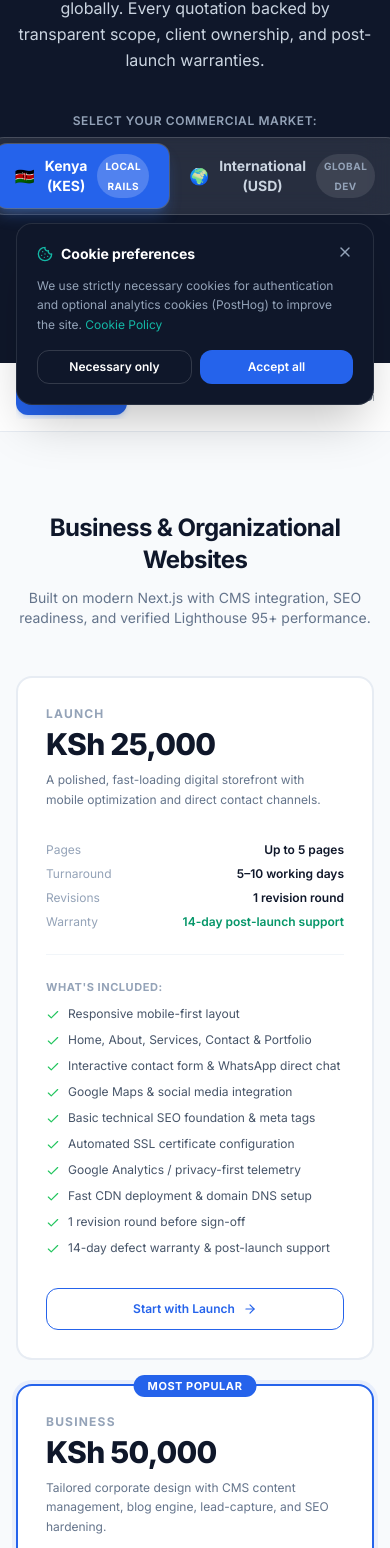
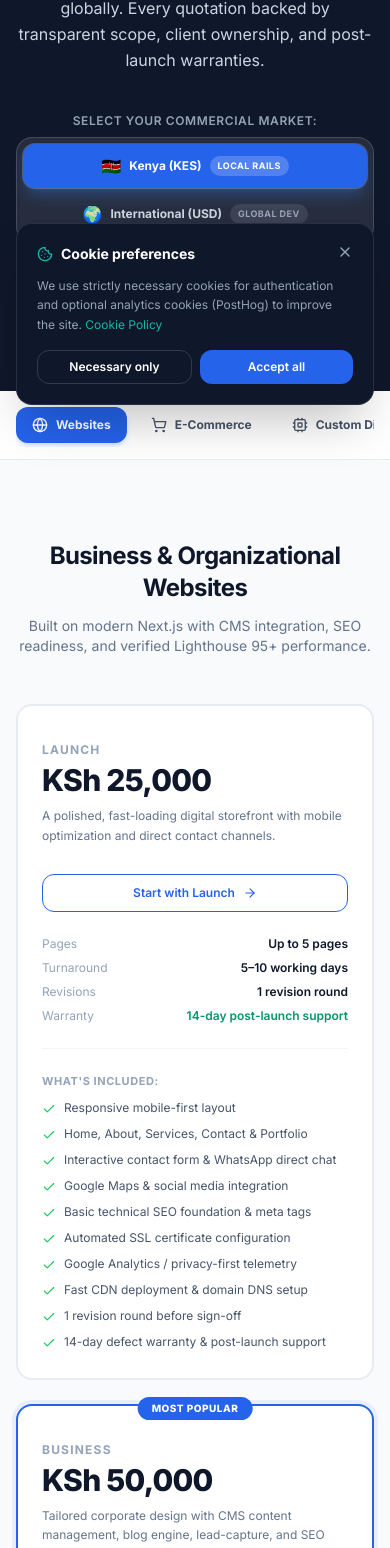
Before and after one commit to bazionwebs/bazionweb, a Next.js app in the folder apps/web/: page /pricing in a window 390 px wide. Shown: the part 423-1971 px from the top of the page. Built offline with nearby package versions, Linux system fonts and the light colour scheme.

Commit message:
fix(pricing): fix dark heading font, badge wrapping/overlaps, and reposition CTA button above specs

```diff
--- a/apps/web/src/components/pricing/AddonPriceCard.tsx
+++ b/apps/web/src/components/pricing/AddonPriceCard.tsx
@@ -95,7 +95,7 @@ export default function AddonPriceCard({ market }: AddonPriceCardProps) {
                 No Contract Needed
               </span>
             </div>
-            <h4 className="text-lg md:text-xl font-bold">
+            <h4 className="text-lg md:text-xl font-bold text-white">
               Pay-As-You-Go Engineering & Tech Support
             </h4>
             <p className="text-xs md:text-sm text-slate-300 max-w-xl mt-1">
@@ -104,14 +104,14 @@ export default function AddonPriceCard({ market }: AddonPriceCardProps) {
           </div>
         </div>
 
-        <div className="text-center md:text-right shrink-0">
+        <div className="text-center md:text-right shrink-0 w-full md:w-auto">
           <div className="text-2xl md:text-3xl font-extrabold text-white">
             {HOURLY_SUPPORT_RATES[market]}
           </div>
           <p className="text-[11px] text-slate-400 mb-3">Billed per engineer hour with live time logs</p>
           <Link
             href={`/contact?service=hourly-support&market=${market}`}
-            className="btn-primary text-xs px-5 py-2.5"
+            className="btn-primary text-xs px-5 py-2.5 w-full md:w-auto justify-center"
           >
             Request Support Hours
           </Link>
--- a/apps/web/src/components/pricing/PricingPrinciplesSection.tsx
+++ b/apps/web/src/components/pricing/PricingPrinciplesSection.tsx
@@ -60,12 +60,12 @@ export default function PricingPrinciplesSection() {
                 Every website build includes an ironclad warranty covering defect fixes and launch stability.
               </p>
             </div>
-            <span className="text-xs font-bold bg-[#2563EB] text-white px-3 py-1.5 rounded-full">
+            <span className="self-start md:self-auto text-xs font-bold bg-[#2563EB] text-white px-3 py-1.5 rounded-full">
               Zero Billable Extras During Window
             </span>
           </div>
 
-          <div className="grid grid-cols-2 sm:grid-cols-4 gap-4">
+          <div className="grid grid-cols-1 xs:grid-cols-2 sm:grid-cols-4 gap-3 sm:gap-4">
             {[
               { tier: 'Launch', days: '14 Days Free Support', for: 'Startups & Brochure Sites' },
               { tier: 'Business', days: '30 Days Free Support', for: 'SMEs & Organizations' },
--- a/apps/web/src/components/pricing/PricingView.tsx
+++ b/apps/web/src/components/pricing/PricingView.tsx
@@ -111,15 +111,15 @@ export default function PricingView() {
                   return (
                     <div
                       key={pkg.id}
-                      className={`relative bg-white rounded-2xl border-2 p-7 flex flex-col transition-all hover:shadow-xl ${
+                      className={`relative bg-white rounded-2xl border-2 pt-9 pb-7 px-6 flex flex-col transition-all hover:shadow-xl ${
                         pkg.popular
                           ? 'border-[#2563EB] shadow-[0_0_0_4px_rgba(37,99,235,0.08)]'
                           : 'border-slate-200/80 hover:border-slate-300'
                       }`}
                     >
                       {pkg.badge && (
-                        <div className="absolute -top-3.5 left-1/2 -translate-x-1/2">
-                          <span className={`text-[11px] font-bold px-3.5 py-1 rounded-full uppercase tracking-wider ${
+                        <div className="absolute -top-3 left-1/2 -translate-x-1/2 whitespace-nowrap z-10">
+                          <span className={`inline-block whitespace-nowrap text-[10px] font-extrabold px-3.5 py-1 rounded-full uppercase tracking-wider shadow-xs ${
                             pkg.popular ? 'bg-[#2563EB] text-white' : 'bg-[#0F172A] text-white'
                           }`}>
                             {pkg.badge}
@@ -127,7 +127,7 @@ export default function PricingView() {
                         </div>
                       )}
 
-                      <div className="mb-6">
+                      <div className="mb-5">
                         <div className="text-xs font-bold text-slate-400 uppercase tracking-widest mb-1">
                           {pkg.name}
                         </div>
@@ -137,6 +137,17 @@ export default function PricingView() {
                         <p className="text-xs text-slate-500 leading-relaxed min-h-[3rem]">
                           {pkg.description}
                         </p>
+                      </div>
+
+                      {/* Primary Action Button (Positioned above pages line) */}
+                      <div className="mb-6">
+                        <Link
+                          href={`${pkg.ctaHref}&market=${market}`}
+                          className={pkg.popular ? 'btn-primary w-full justify-center text-xs py-2.5 shadow-sm' : 'btn-secondary w-full justify-center text-xs py-2.5'}
+                        >
+                          {pkg.ctaText}
+                          <ArrowRight className="w-3.5 h-3.5" />
+                        </Link>
                       </div>
 
                       {/* Scope parameters */}
@@ -160,7 +171,7 @@ export default function PricingView() {
                       </div>
 
                       {/* Deliverables list */}
-                      <div className="space-y-2.5 mb-8 flex-1">
+                      <div className="space-y-2.5 flex-1">
                         <div className="text-[11px] font-bold uppercase tracking-wider text-slate-400 mb-2">
                           What&apos;s Included:
                         </div>
@@ -170,16 +181,6 @@ export default function PricingView() {
                             <span>{item}</span>
                           </div>
                         ))}
-                      </div>
-
-                      <div className="mt-auto">
-                        <Link
-                          href={`${pkg.ctaHref}&market=${market}`}
-                          className={pkg.popular ? 'btn-primary w-full justify-center text-xs' : 'btn-secondary w-full justify-center text-xs'}
-                        >
-                          {pkg.ctaText}
-                          <ArrowRight className="w-3.5 h-3.5" />
-                        </Link>
                       </div>
                     </div>
                   );
@@ -206,15 +207,15 @@ export default function PricingView() {
                   return (
                     <div
                       key={pkg.id}
-                      className={`relative bg-white rounded-2xl border-2 p-8 flex flex-col transition-all hover:shadow-xl ${
+                      className={`relative bg-white rounded-2xl border-2 pt-9 pb-7 px-6 sm:px-8 flex flex-col transition-all hover:shadow-xl ${
                         pkg.popular
                           ? 'border-[#2563EB] shadow-[0_0_0_4px_rgba(37,99,235,0.08)]'
                           : 'border-slate-200/80 hover:border-slate-300'
                       }`}
                     >
                       {pkg.badge && (
-                        <div className="absolute -top-3.5 left-1/2 -translate-x-1/2">
-                          <span className={`text-[11px] font-bold px-3.5 py-1 rounded-full uppercase tracking-wider ${
+                        <div className="absolute -top-3 left-1/2 -translate-x-1/2 whitespace-nowrap z-10">
+                          <span className={`inline-block whitespace-nowrap text-[10px] font-extrabold px-3.5 py-1 rounded-full uppercase tracking-wider shadow-xs ${
                             pkg.popular ? 'bg-[#2563EB] text-white' : 'bg-[#0F172A] text-white'
                           }`}>
                             {pkg.badge}
@@ -222,16 +223,27 @@ export default function PricingView() {
                         </div>
                       )}
 
-                      <div className="mb-6">
+                      <div className="mb-5">
                         <div className="text-xs font-bold text-slate-400 uppercase tracking-widest mb-1">
                           {pkg.name}
                         </div>
                         <div className="text-3xl font-black text-[#0F172A] mb-2 tracking-tight">
                           {price}
                         </div>
-                        <p className="text-xs text-slate-500 leading-relaxed">
+                        <p className="text-xs text-slate-500 leading-relaxed min-h-[2.5rem]">
                           {pkg.description}
                         </p>
+                      </div>
+
+                      {/* Primary Action Button (Positioned above scale line) */}
+                      <div className="mb-6">
+                        <Link
+                          href={`${pkg.ctaHref}&market=${market}`}
+                          className={pkg.popular ? 'btn-primary w-full justify-center text-xs py-2.5 shadow-sm' : 'btn-secondary w-full justify-center text-xs py-2.5'}
+                        >
+                          {pkg.ctaText}
+                          <ArrowRight className="w-3.5 h-3.5" />
+                        </Link>
                       </div>
 
                       <div className="space-y-2 mb-6 pb-6 border-b border-slate-100 text-xs">
@@ -245,7 +257,7 @@ export default function PricingView() {
                         </div>
                       </div>
 
-                      <div className="space-y-2.5 mb-8 flex-1">
+                      <div className="space-y-2.5 flex-1">
                         <div className="text-[11px] font-bold uppercase tracking-wider text-slate-400 mb-2">
                           E-Commerce Features:
                         </div>
@@ -255,16 +267,6 @@ export default function PricingView() {
                             <span>{feature}</span>
                           </div>
                         ))}
-                      </div>
-
-                      <div className="mt-auto">
-                        <Link
-                          href={`${pkg.ctaHref}&market=${market}`}
-                          className={pkg.popular ? 'btn-primary w-full justify-center text-xs' : 'btn-secondary w-full justify-center text-xs'}
-                        >
-                          {pkg.ctaText}
-                          <ArrowRight className="w-3.5 h-3.5" />
-                        </Link>
                       </div>
                     </div>
                   );
@@ -286,19 +288,19 @@ export default function PricingView() {
               </div>
 
               {/* Discovery callout banner */}
-              <div className="bg-gradient-to-r from-blue-900 via-slate-900 to-[#0F172A] text-white rounded-2xl p-8 border border-blue-800/40">
+              <div className="bg-gradient-to-r from-blue-900 via-slate-900 to-[#0F172A] text-white rounded-2xl p-6 sm:p-8 border border-blue-800/40">
                 <div className="flex flex-col md:flex-row items-start md:items-center justify-between gap-6">
                   <div className="max-w-2xl">
                     <span className="text-xs font-bold uppercase tracking-widest text-[#14B8A6] mb-2 block">
                       Phase 01 — Mandatory Discovery & Specification
                     </span>
-                    <h3 className="text-2xl font-extrabold mb-2">
+                    <h3 className="text-2xl sm:text-3xl font-extrabold text-white mb-2">
                       Discovery & Technical Blueprint
                     </h3>
                     <p className="text-xs md:text-sm text-slate-300 leading-relaxed mb-4">
                       Every custom web system begins with a formal discovery phase: user roles, workflows, database architecture, security requirements, and a binding milestone roadmap.
                     </p>
-                    <div className="flex items-center gap-4 text-xs font-semibold text-blue-200">
+                    <div className="flex flex-wrap items-center gap-3 sm:gap-4 text-xs font-semibold text-blue-200">
                       <span>✓ Requirements Document</span>
                       <span>✓ Wireframe Mockups</span>
                       <span>✓ Database Entity Models</span>
@@ -396,13 +398,12 @@ export default function PricingView() {
                     return (
                       <div
                         key={plan.id}
-                        className={`bg-white rounded-2xl border-2 p-6 flex flex-col justify-between ${
+                        className={`bg-white rounded-2xl border-2 p-6 flex flex-col ${
                           plan.popular ? 'border-[#2563EB] shadow-md' : 'border-slate-200/80'
                         }`}
                       >
-                        <div>
                         {plan.badge && (
-                            <span className="inline-block text-[10px] font-bold px-2.5 py-0.5 rounded-full bg-blue-100 text-[#2563EB] mb-2">
+                          <span className="inline-block self-start text-[10px] font-bold px-2.5 py-0.5 rounded-full bg-blue-100 text-[#2563EB] mb-2">
                             {plan.badge}
                           </span>
                         )}
@@ -412,7 +413,16 @@ export default function PricingView() {
                           {plan.description}
                         </p>
 
-                          <div className="space-y-2 mb-6 border-t border-slate-100 pt-4">
+                        <div className="mb-6">
+                          <Link
+                            href={`${plan.ctaHref}&market=${market}`}
+                            className={plan.popular ? 'btn-primary w-full justify-center text-xs py-2.5' : 'btn-secondary w-full justify-center text-xs py-2.5'}
+                          >
+                            Select Hosting
+                          </Link>
+                        </div>
+
+                        <div className="space-y-2 border-t border-slate-100 pt-4 flex-1">
                           {plan.features.map((feat, i) => (
                             <div key={i} className="flex items-start gap-2 text-xs text-slate-600">
                               <Check className="w-3.5 h-3.5 text-[#22C55E] shrink-0 mt-0.5" />
@@ -420,14 +430,6 @@ export default function PricingView() {
                             </div>
                           ))}
                         </div>
-                        </div>
-
-                        <Link
-                          href={`${plan.ctaHref}&market=${market}`}
-                          className={plan.popular ? 'btn-primary w-full justify-center text-xs' : 'btn-secondary w-full justify-center text-xs'}
-                        >
-                          Select Hosting
-                        </Link>
                       </div>
                     );
                   })}
@@ -454,13 +456,12 @@ export default function PricingView() {
                     return (
                       <div
                         key={care.id}
-                        className={`bg-white rounded-2xl border-2 p-6 flex flex-col justify-between ${
+                        className={`bg-white rounded-2xl border-2 p-6 flex flex-col ${
                           care.popular ? 'border-[#2563EB] shadow-md' : 'border-slate-200/80'
                         }`}
                       >
-                        <div>
                         {care.badge && (
-                            <span className="inline-block text-[10px] font-bold px-2.5 py-0.5 rounded-full bg-blue-100 text-[#2563EB] mb-2">
+                          <span className="inline-block self-start text-[10px] font-bold px-2.5 py-0.5 rounded-full bg-blue-100 text-[#2563EB] mb-2">
                             {care.badge}
                           </span>
                         )}
@@ -471,7 +472,16 @@ export default function PricingView() {
                           {care.description}
                         </p>
 
-                          <div className="space-y-2 mb-6 border-t border-slate-100 pt-4">
+                        <div className="mb-6">
+                          <Link
+                            href={`${care.ctaHref}&market=${market}`}
+                            className={care.popular ? 'btn-primary w-full justify-center text-xs py-2.5' : 'btn-secondary w-full justify-center text-xs py-2.5'}
+                          >
+                            Subscribe to Care
+                          </Link>
+                        </div>
+
+                        <div className="space-y-2 border-t border-slate-100 pt-4 flex-1">
                           {care.features.map((feat, i) => (
                             <div key={i} className="flex items-start gap-2 text-xs text-slate-600">
                               <Check className="w-3.5 h-3.5 text-[#22C55E] shrink-0 mt-0.5" />
@@ -479,14 +489,6 @@ export default function PricingView() {
                             </div>
                           ))}
                         </div>
-                        </div>
-
-                        <Link
-                          href={`${care.ctaHref}&market=${market}`}
-                          className={care.popular ? 'btn-primary w-full justify-center text-xs' : 'btn-secondary w-full justify-center text-xs'}
-                        >
-                          Subscribe to Care
-                        </Link>
                       </div>
                     );
                   })}
--- a/apps/web/src/components/ui/MarketToggle.tsx
+++ b/apps/web/src/components/ui/MarketToggle.tsx
@@ -23,12 +23,12 @@ export default function MarketToggle({
       <div
         role="group"
         aria-label="Market selection"
-        className="inline-flex p-1.5 rounded-2xl bg-white/10 backdrop-blur-md border border-white/15 shadow-inner"
+        className="inline-flex flex-col xs:flex-row p-1.5 rounded-2xl bg-white/10 backdrop-blur-md border border-white/15 shadow-inner w-full sm:w-auto gap-1 xs:gap-0"
       >
         <button
           type="button"
           onClick={() => onChange('kenya')}
-          className={`flex items-center gap-2.5 px-5 py-2.5 rounded-xl text-sm font-bold transition-all duration-200 ${
+          className={`flex items-center justify-center gap-2 px-3.5 sm:px-5 py-2.5 rounded-xl text-xs sm:text-sm font-bold transition-all duration-200 ${
             currentMarket === 'kenya'
               ? 'bg-[#2563EB] text-white shadow-lg shadow-blue-500/30 ring-1 ring-white/20'
               : 'text-slate-300 hover:text-white hover:bg-white/5'
@@ -37,7 +37,7 @@ export default function MarketToggle({
         >
           <span className="text-base" role="img" aria-label="Kenya flag">🇰🇪</span>
           <span>Kenya (KES)</span>
-          <span className={`text-[10px] px-2 py-0.5 rounded-full uppercase tracking-wider ${
+          <span className={`text-[9px] sm:text-[10px] px-2 py-0.5 rounded-full uppercase tracking-wider ${
             currentMarket === 'kenya' ? 'bg-white/20 text-white' : 'bg-white/10 text-slate-400'
           }`}>
             Local Rails
@@ -47,7 +47,7 @@ export default function MarketToggle({
         <button
           type="button"
           onClick={() => onChange('international')}
-          className={`flex items-center gap-2.5 px-5 py-2.5 rounded-xl text-sm font-bold transition-all duration-200 ${
+          className={`flex items-center justify-center gap-2 px-3.5 sm:px-5 py-2.5 rounded-xl text-xs sm:text-sm font-bold transition-all duration-200 ${
             currentMarket === 'international'
               ? 'bg-[#14B8A6] text-white shadow-lg shadow-teal-500/30 ring-1 ring-white/20'
               : 'text-slate-300 hover:text-white hover:bg-white/5'
@@ -56,7 +56,7 @@ export default function MarketToggle({
         >
           <span className="text-base" role="img" aria-label="World globe">🌍</span>
           <span>International (USD)</span>
-          <span className={`text-[10px] px-2 py-0.5 rounded-full uppercase tracking-wider ${
+          <span className={`text-[9px] sm:text-[10px] px-2 py-0.5 rounded-full uppercase tracking-wider ${
             currentMarket === 'international' ? 'bg-white/20 text-white' : 'bg-white/10 text-slate-400'
           }`}>
             Global Dev
--- a/apps/web/src/lib/pricingData.ts
+++ b/apps/web/src/lib/pricingData.ts
@@ -144,7 +144,7 @@ export const WEBSITE_PACKAGES: WebsitePlan[] = [
   {
     id: 'professional',
     name: 'Professional',
-    badge: 'Established Organizations',
+    badge: 'Established Orgs',
     kenyaPrice: 'KSh 85,000',
     intlPrice: '$2,250',
     pages: 'Up to 15 pages',
@@ -226,7 +226,7 @@ export const ECOMMERCE_PACKAGES: EcommercePlan[] = [
   {
     id: 'ecom-business',
     name: 'E-Commerce Business',
-    badge: 'Recommended for Retail',
+    badge: 'Recommended Retail',
     popular: true,
     kenyaPrice: 'KSh 160,000',
     intlPrice: '$2,500',
```
Also changed, not shown: apps/web/src/components/pricing/HomepagePricingPreview.tsx (+17 -13 lines). Lines whose indentation alone changed are shown as unchanged.
